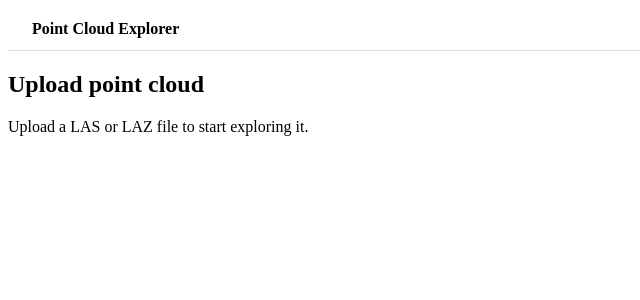
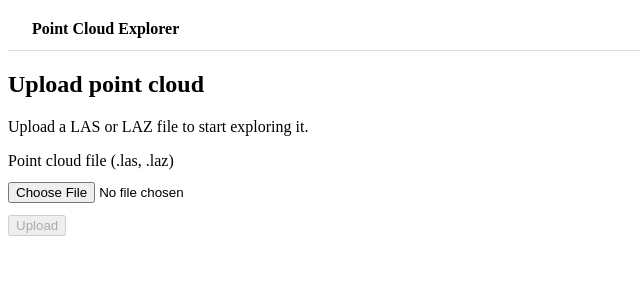
Before and after one commit to padoruqm/SE2026-T14, a Vue app in the folder frontend/: page /upload in a window 1280 px wide. Shown: the top 300 px of the page, without its empty margins (0-640 px from the left). Built offline with nearby package versions, Linux system fonts and the light colour scheme; no server answers.

Commit message:
feat(upload): add upload form with validation and retry
Add the upload form: block non-.las/.laz and empty files on the client,
show loading and server errors, and let the user retry without reloading.
Uploads go to POST /api/upload and are aborted on unmount.

Closes #4

```diff
--- /dev/null
+++ b/frontend/src/features/upload/UploadForm.vue
@@ -0,0 +1,62 @@
+<script setup lang="ts">
+import { computed, ref } from 'vue'
+
+import { useUpload } from './useUpload'
+import { validateUploadFile } from './uploadValidation'
+
+const { status, error, result, upload, reset } = useUpload()
+const selectedFile = ref<File | null>(null)
+const validationError = ref<string | null>(null)
+
+const isUploading = computed(() => status.value === 'uploading')
+const message = computed(() => validationError.value ?? error.value)
+
+function onFileChange(event: Event) {
+  const file = (event.target as HTMLInputElement).files?.[0] ?? null
+  reset()
+  selectedFile.value = file
+  validationError.value = file ? validateUploadFile(file) : null
+}
+
+function submit() {
+  if (selectedFile.value && !validationError.value) upload(selectedFile.value)
+}
+</script>
+
+<template>
+  <form class="upload-form" @submit.prevent="submit">
+    <label for="point-cloud-file">Point cloud file (.las, .laz)</label>
+    <input
+      id="point-cloud-file"
+      type="file"
+      accept=".las,.laz"
+      :disabled="isUploading"
+      @change="onFileChange"
+    />
+
+    <button type="submit" :disabled="!selectedFile || !!validationError || isUploading">
+      {{ isUploading ? 'Uploading…' : 'Upload' }}
+    </button>
+
+    <div aria-live="polite">
+      <p v-if="message" role="alert" class="upload-error">{{ message }}</p>
+      <button v-if="status === 'error'" type="button" @click="submit">Try again</button>
+      <p v-if="status === 'success' && result">
+        Uploaded {{ result.filename }} (ID: {{ result.id }}, status: {{ result.status }})
+      </p>
+    </div>
+  </form>
+</template>
+
+<style scoped>
+.upload-form {
+  display: flex;
+  flex-direction: column;
+  align-items: flex-start;
+  gap: 0.75rem;
+}
+
+.upload-error {
+  color: #b00020;
+}
+</style>
--- a/frontend/src/features/upload/UploadPage.vue
+++ b/frontend/src/features/upload/UploadPage.vue
@@ -1,6 +1,11 @@
+<script setup lang="ts">
+import UploadForm from './UploadForm.vue'
+</script>
+
 <template>
   <section>
     <h1>Upload point cloud</h1>
     <p>Upload a LAS or LAZ file to start exploring it.</p>
+    <UploadForm />
   </section>
 </template>
--- /dev/null
+++ b/frontend/src/features/upload/uploadApi.ts
@@ -0,0 +1,36 @@
+import { apiBaseUrl } from '@/shared/config'
+
+// TODO(#7): replace with the types from the generated OpenAPI client.
+export interface PointCloud {
+  id: string
+  filename: string
+  status: string
+}
+
+interface ErrorResponse {
+  error?: { code?: string; message?: string }
+}
+
+export class UploadError extends Error {}
+
+const NETWORK_ERROR_MESSAGE = 'Could not reach the server. Check your connection and try again.'
+const UNEXPECTED_ERROR_MESSAGE = 'Upload failed. Please try again.'
+
+export async function uploadPointCloud(file: File, signal?: AbortSignal): Promise<PointCloud> {
+  const body = new FormData()
+  body.append('file', file)
+
+  let response: Response
+  try {
+    response = await fetch(`${apiBaseUrl}/api/upload`, { method: 'POST', body, signal })
+  } catch (error) {
+    if (signal?.aborted) throw error
+    throw new UploadError(NETWORK_ERROR_MESSAGE)
+  }
+
+  if (!response.ok) {
+    const payload = (await response.json().catch(() => ({}))) as ErrorResponse
+    throw new UploadError(payload.error?.message ?? UNEXPECTED_ERROR_MESSAGE)
+  }
+  return (await response.json()) as PointCloud
+}
--- /dev/null
+++ b/frontend/src/features/upload/uploadValidation.ts
@@ -0,0 +1,13 @@
+const ALLOWED_EXTENSIONS = ['.las', '.laz']
+
+// Early feedback only; the server remains the source of truth (signature, size).
+export function validateUploadFile(file: File): string | null {
+  const name = file.name.toLowerCase()
+  if (!ALLOWED_EXTENSIONS.some((extension) => name.endsWith(extension))) {
+    return 'Only .las and .laz files are supported.'
+  }
+  if (file.size === 0) {
+    return 'The selected file is empty.'
+  }
+  return null
+}
--- /dev/null
+++ b/frontend/src/features/upload/useUpload.ts
@@ -0,0 +1,42 @@
+import { onScopeDispose, ref } from 'vue'
+
+import { UploadError, uploadPointCloud, type PointCloud } from './uploadApi'
+
+export type UploadStatus = 'idle' | 'uploading' | 'success' | 'error'
+
+export function useUpload() {
+  const status = ref<UploadStatus>('idle')
+  const error = ref<string | null>(null)
+  const result = ref<PointCloud | null>(null)
+
+  let controller: AbortController | null = null
+
+  function reset(): void {
+    controller?.abort()
+    status.value = 'idle'
+    error.value = null
+    result.value = null
+  }
+
+  async function upload(file: File): Promise<void> {
+    reset()
+    const current = new AbortController()
+    controller = current
+    status.value = 'uploading'
+
+    try {
+      result.value = await uploadPointCloud(file, current.signal)
+      status.value = 'success'
+    } catch (caught) {
+      if (current.signal.aborted) return
+      status.value = 'error'
+      error.value =
+        caught instanceof UploadError ? caught.message : 'Upload failed. Please try again.'
+    }
+  }
+
+  // Abort the in-flight request when the owning component unmounts.
+  onScopeDispose(() => controller?.abort())
+
+  return { status, error, result, upload, reset }
+}
```
Also changed, not shown: 2 other files (tests, documents, lock files or other folders).
